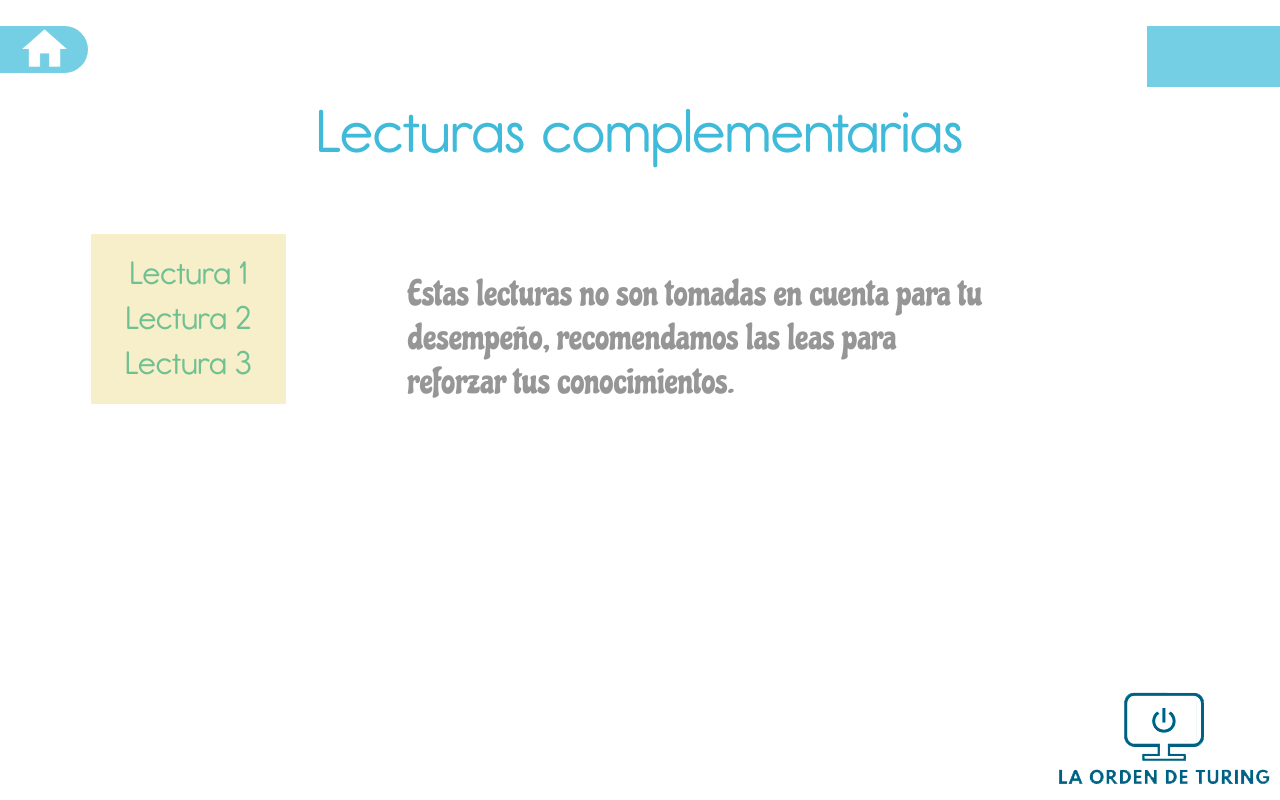
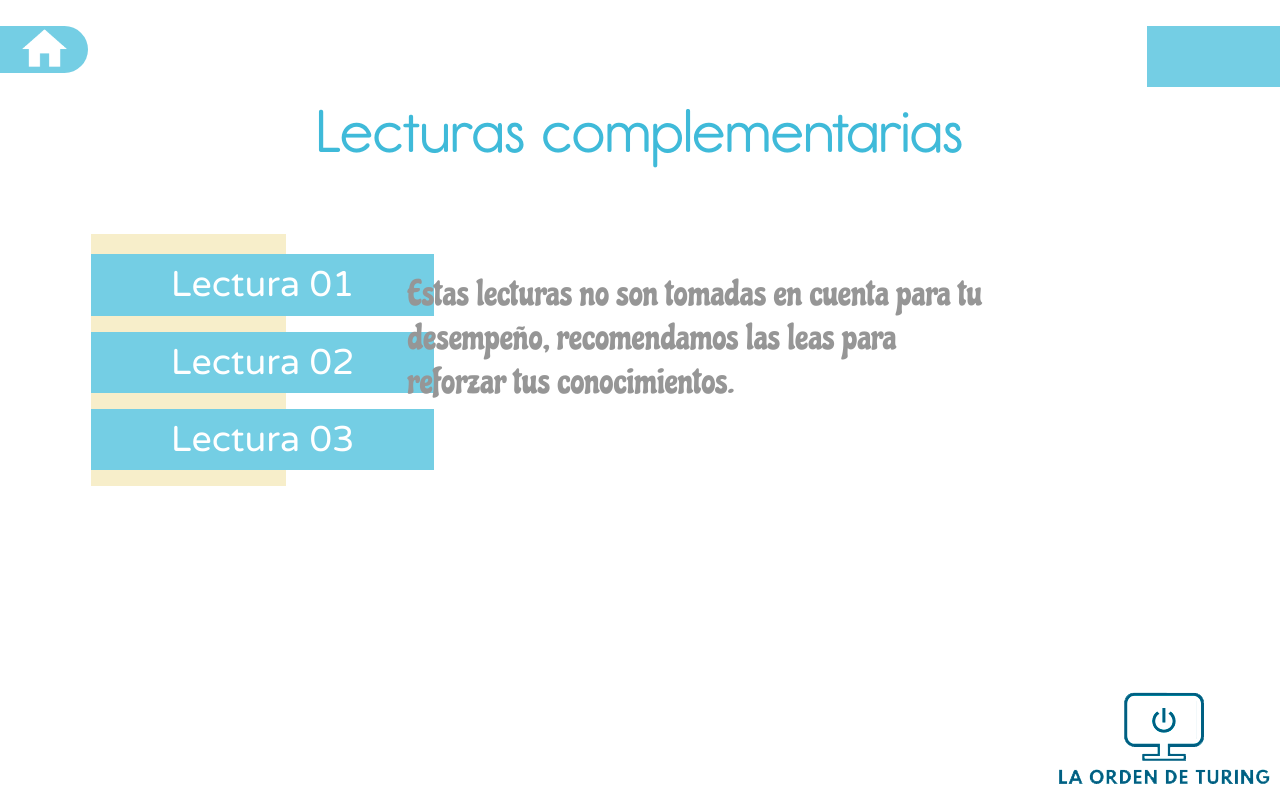
Before and after one commit to PredadorAkrid/Proyecto-Final-Riesgo, a Flask app: template app_riesgo/templates/complementarias.html in a window 1280 px wide. Run offline with Flask 2, Linux system fonts and the light colour scheme; the template is opened without the code that fills it, so the values that code supplies are empty; parts of the project's set-up code (start-up, migrations or seed data) failed here and were passed over; some libraries are stand-ins or nearby versions.

Commit message:
Avances Domingo 27

```diff
--- a/app_riesgo/app.py
+++ b/app_riesgo/app.py
@@ -105,6 +105,7 @@ def Index():
 			#res = db_session.execute(sql)
 			#result = cur.execute("select * from dummy_table where nombre=%s AND contra=%s;",(usuario, password))
 			result = db_session.query(DummyTable).filter(DummyTable.nombre == usuario).filter(DummyTable.contra == password).first()
+
 			#if(len(result) == 0):
 			#	return redirect(url_for('/'))
 			#else:
@@ -177,7 +178,7 @@ def Home():
 			return removeSession()
 		elif 'complementarias_button' in request.form:
 			print("entra a complementarias")
-			return render_template("complementarias.html");
+			return redirect(url_for("Complementarias"));
 		elif 'obligatorias_button' in request.form:
 			print("entra a obligatorias")
 			return render_template("obligatorias.html")
@@ -190,7 +191,44 @@ def Home():
 		#nombre = session['nombre']
 		#contra = session['password']
 		#print(nombre +  "  asd  " + contra)
-
+@app.route('/home/complementarias', methods=['GET','POST'])
+def Complementarias():
+	if request.method == 'GET':
+		if 'nombre' in session:
+				return render_template("complementarias.html")
+		else:
+			return redirect(url_for('Index'))
+	if request.method == 'POST':
+		if 'salir_button' in request.form:
+			print("entra")
+			return removeSession()
+		elif 'lectura_01_button' in request.form:
+			return redirect(url_for('Complementaria01'))
+		elif 'lectura_02_button' in request.form:
+			return redirect(url_for('Complementaria02'))
+		elif 'lectura_03_button' in request.form:
+			return redirect(url_for('Complementaria03'))
+		else:
+			return redirect(url_for('Complementarias'))
+@app.route('/home/obligatorias', methods=['GET','POST'])
+def Obligatiorias():
+	if request.method == 'GET':
+		if 'nombre' in session:
+				return render_template("obligatorias.html")
+		else:
+			return redirect(url_for('Index'))
+	if request.method == 'POST':
+		if 'salir_button' in request.form:
+			print("entra")
+			return removeSession()
+		elif 'lectura_01_button' in request.form:
+			return redirect(url_for('Complementaria01'))
+		elif 'lectura_02_button' in request.form:
+			return redirect(url_for('Complementaria02'))
+		elif 'lectura_03_button' in request.form:
+			return redirect(url_for('Complementaria03'))
+		else:
+			return redirect(url_for('Obligatorias'))
 
 
 
--- a/app_riesgo/templates/complementarias.html
+++ b/app_riesgo/templates/complementarias.html
@@ -24,9 +24,24 @@
 
 		<div class="container">
 			<div class="menu" class="grid-template-column">
+				<form class="form_lectura_01" method="POST">
+					<button type="submit" name="lectura_01_button">Lectura 01</button>
+				</form>
+				<!--
 				<a href="complementarias/lectura01.html">Lectura 1</a>
+				-->
+				<form class="form_lectura_02" method="POST">
+					<button type="submit" name="lectura_02_button">Lectura 02</button>
+				</form>
+				<!--
 				<a href="complementarias/lectura02.html">Lectura 2</a>
+				-->
+				<form class="form_lectura_03" method="POST">
+					<button type="submit" name="lectura_03_button">Lectura 03</button>
+				</form>
+				<!--
 				<a href="complementarias/lectura03.html">Lectura 3</a>
+				-->
 			</div>
 
 			<div class="grid-template-column text">
```
Also changed, not shown: 1 other file.
